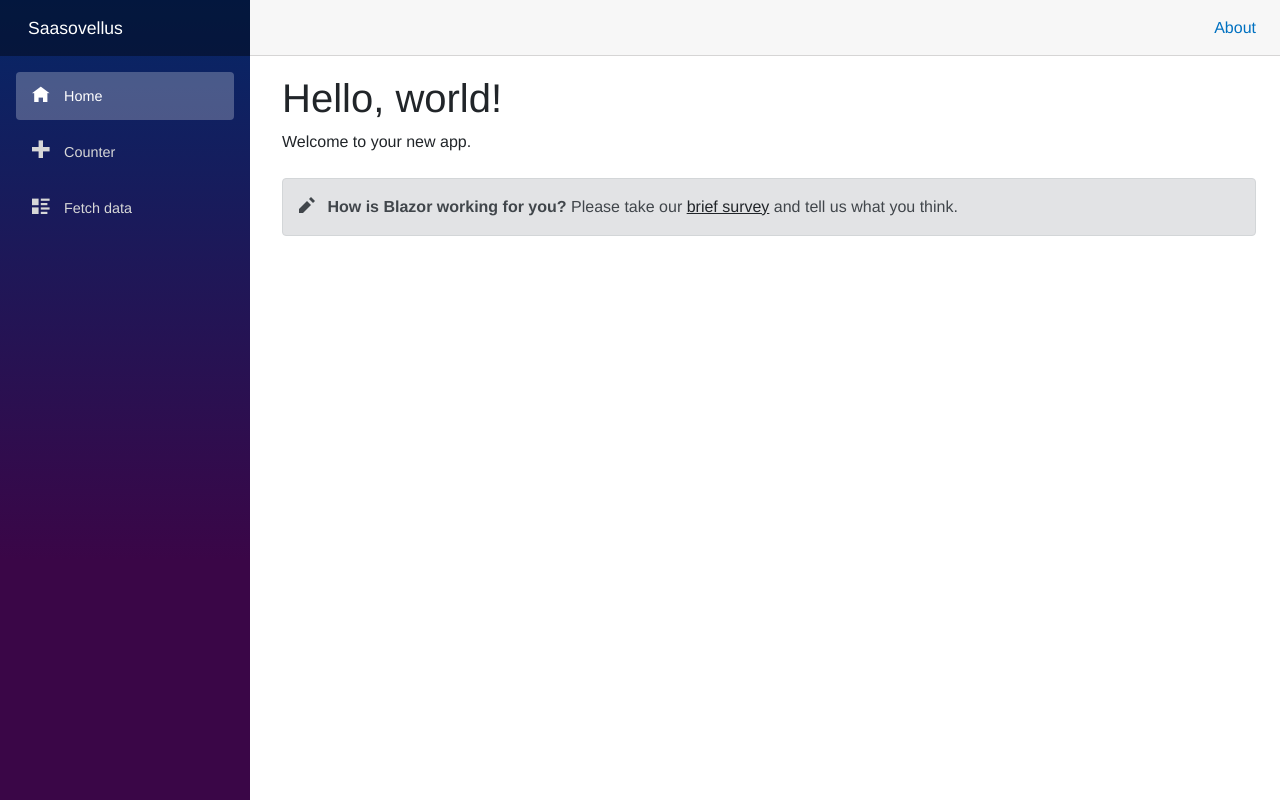
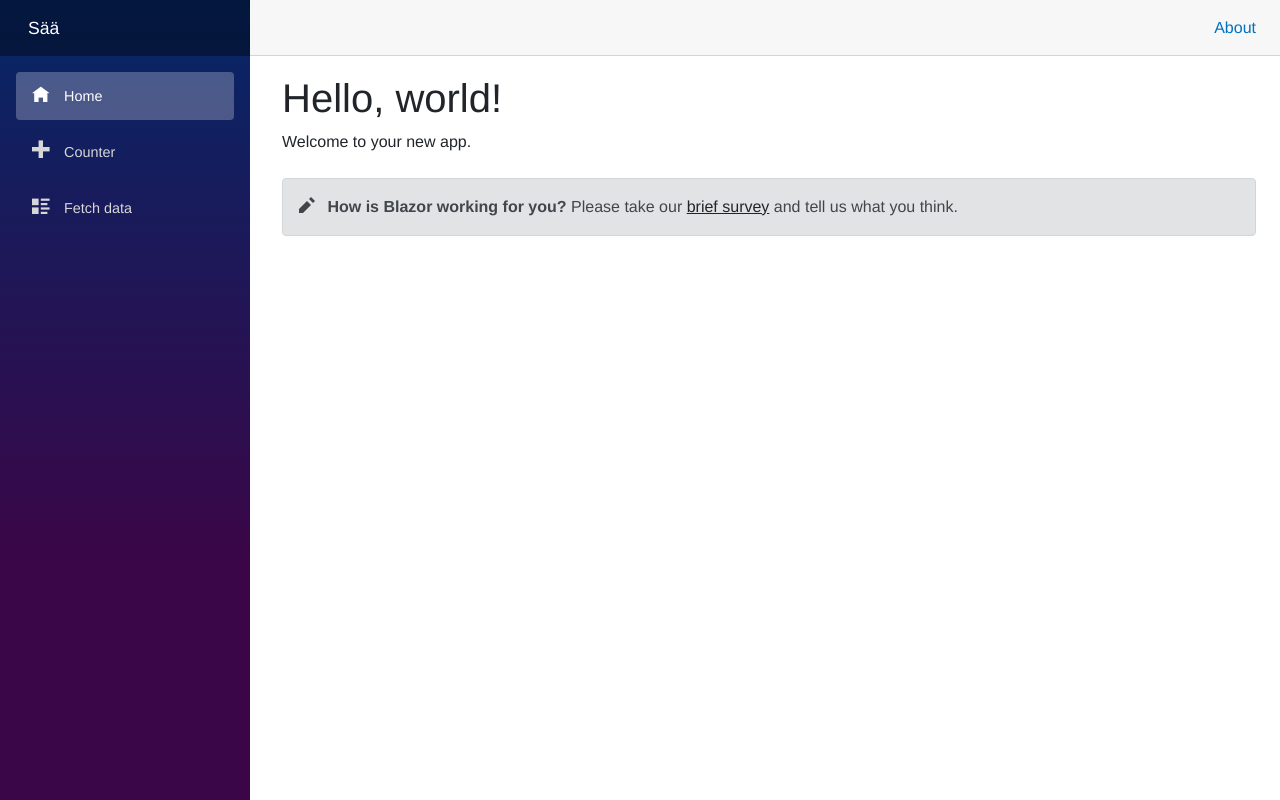
Before and after one commit to JennaHamarus/Saasovellus2, an ASP.NET Core app: page / in a window 1280 px wide. Run offline with ASP.NET Core 8, Linux system fonts and the light colour scheme; style sheets or scripts are compiled from the project's sources.

Commit message:
Sovelluksen nimi vaihdettu

```diff
--- a/Saasovellus/Shared/NavMenu.razor
+++ b/Saasovellus/Shared/NavMenu.razor
@@ -1,6 +1,6 @@
 <div class="top-row ps-3 navbar navbar-dark">
     <div class="container-fluid">
-        <a class="navbar-brand" href="">Saasovellus</a>
+        <a class="navbar-brand" href="">Sää</a>
         <button title="Navigation menu" class="navbar-toggler" @onclick="ToggleNavMenu">
             <span class="navbar-toggler-icon"></span>
         </button>
```
